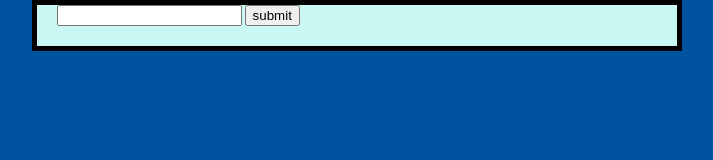
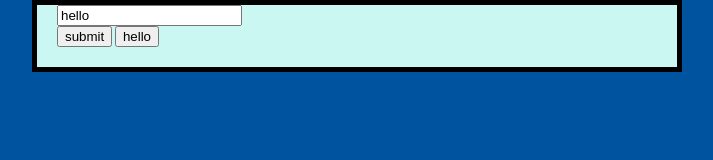
Before and after one commit to Squeeshy123/Adventure-Game, a plain HTML site: page index.html in a window 1280 px wide. Both pictures are taken after a click on the button "submit". Shown: the whole page, without its empty margins (283-996 px from the left). Drawn offline with nearby package versions, Linux system fonts and the light colour scheme.

Commit message:
made a button function yay!

```diff
--- a/index.html
+++ b/index.html
@@ -8,9 +8,11 @@
   </head>
   <body>
     <script src="scripts/main.js"></script>
-    <input type="text" id="user_input" name="Response"/>
-    <button title="submit" id="submit_btn">
-      <label>submit</label>
+    <input type="text" id="user_input" value="hello" name="Response"/>
+    <div id="options_box">
+    <button title="submit" id="submit_btn" onclick="submit_clicked()">
+      <label>submit</la bel>
     </button>
+    </div>
   </body>
 </html>
--- a/scripts/main.js
+++ b/scripts/main.js
@@ -1 +1,20 @@
-alert("HAIIIIII :3 <3")
+window.onload = init;
+
+var box
+var text_box
+
+function init(){
+    box = document.getElementById("options_box")
+    text_box = document.getElementById("user_input")
+}
+
+
+function submit_clicked() {
+    create_option(text_box.value)
+}
+
+function create_option(button_text){
+    var new_option = document.createElement("button")
+    box.appendChild(new_option)
+    new_option.innerText = button_text
+}
```
